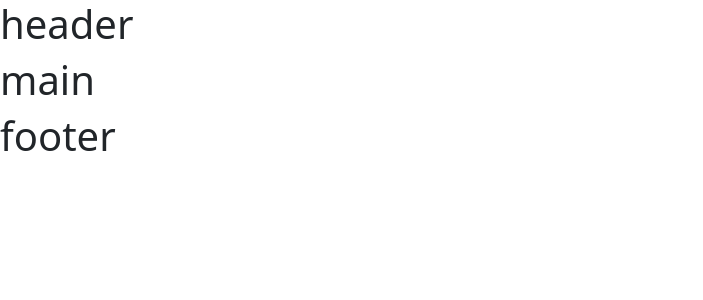
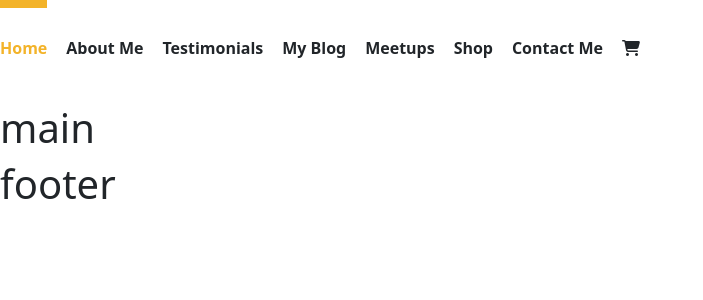
Before and after one commit to SebastianoUrban/proj-html-vuejs, a Vue app: page / in a window 1280 px wide. Shown: the top 300 px of the page, without its empty margins (0-703 px from the left). Built offline with nearby package versions, Linux system fonts and the light colour scheme.

Commit message:
update navbar component

```diff
--- a/index.html
+++ b/index.html
@@ -4,7 +4,8 @@
     <meta charset="UTF-8" />
     <link rel="icon" type="image/svg+xml" href="/vite.svg" />
     <meta name="viewport" content="width=device-width, initial-scale=1.0" />
-    <title>Vite + Vue</title>
+    <script src="https://kit.fontawesome.com/7a408aaeb9.js" crossorigin="anonymous"></script>
+    <title>Author</title>
   </head>
   <body>
     <div id="app"></div>
--- a/src/components/AppHeader.vue
+++ b/src/components/AppHeader.vue
@@ -1,12 +1,16 @@
 <template>
     <div>
-        <h1>header</h1>
+        <NavBar/>
     </div>
 </template>
 
 <script>
+    import NavBar from './sub_components/NavBar.vue';
+
     export default {
-
+        components : {
+            NavBar
+        }
     }
 </script>
 
--- a/src/components/sub_components/NavBar.vue
+++ b/src/components/sub_components/NavBar.vue
@@ -0,0 +1,36 @@
+<template>
+    <nav>
+        <ul class="list-unstyled w-50 d-flex justify-content-between">
+            <li v-for="page, index in navbarList" :key="index" :class="(index == activIndex) ? 'active' : ''" @click="activIndex = index">
+                {{ page }}
+            </li>
+            <li :class="(navbarList.length == activIndex) ? 'active' : ''" @click="activIndex = navbarList.length"><i class="fa-solid fa-cart-shopping"></i></li>
+        </ul>
+    </nav>
+</template>
+
+<script>
+    export default {
+        data() {
+            return {
+                navbarList : ['Home', 'About Me', 'Testimonials', 'My Blog', 'Meetups', 'Shop', 'Contact Me'],
+                activIndex : 0
+            }
+        },
+    }
+</script>
+
+<style lang="scss" scoped>
+    @use '../../style/variables' as *;
+    li {
+        line-height: 80px;
+        border-top: solid;
+        border-width: 8px;
+        border-color: rgba($color: #000000, $alpha: 0.0);
+        font-weight: bold;
+        &.active {
+            border-color: $color-cube-5;
+            color: $color-cube-5;
+        }
+    }
+</style>
```
